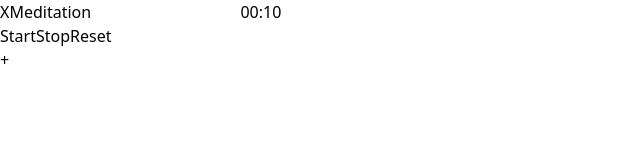
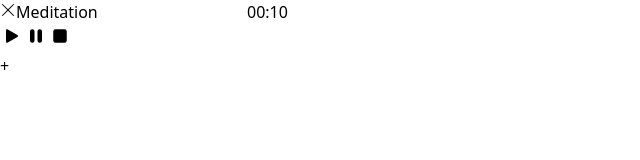
Before and after one commit to hsemo/timer, a React (Vite) app: page / in a window 1280 px wide. Shown: the top 160 px of the page, without its empty margins (0-640 px from the left). Built offline with nearby package versions, Linux system fonts and the light colour scheme.

Commit message:
added icons removed unnecessary <ul> from TimersList

```diff
--- a/package.json
+++ b/package.json
@@ -11,8 +11,8 @@
     "generate-pwa-assets": "pwa-assets-generator --preset minimal-2023 public/logo.svg"
   },
   "dependencies": {
-    "musquito": "^3.0.1",
     "react": "^18.3.1",
+    "react-bootstrap-icons": "^1.11.4",
     "react-dom": "^18.3.1"
   },
   "devDependencies": {
--- a/src/App.jsx
+++ b/src/App.jsx
@@ -25,23 +25,17 @@ function TimersList(){
     <div
       className="flex justify-center flex-wrap"
     >
-      <ul>
       {
         timers.map((timer) => {
           return (
-              <li
-                key={timer.id}
-              >
             <Timer
               id={timer.id}
               label={timer.label}
               time={timer.time}
             />
-              </li>
           );
         })
       }
-      </ul>
     </div>
   );
 }
--- a/src/components/Timer.jsx
+++ b/src/components/Timer.jsx
@@ -1,5 +1,6 @@
 import {useState, useEffect, useRef, useMemo} from 'react';
 import {useTimers} from '../contexts/TimerContextProvider.jsx';
+import {PlayFill, PauseFill, StopFill, XLg} from 'react-bootstrap-icons';
 
 import beep from '/beep1.mp3';
 import useWakeLock from '../hooks/useWakeLock.js';
@@ -56,13 +57,14 @@ function Timer({id, label: lbl, time: tm}) {
   return(
     <>
       <div
-        className="p-4 m-4 rounded-lg text-center text-white bg-neutral-800 flex flex-col relative"
+        className="p-4 m-4 rounded-lg text-center text-white \
+        bg-neutral-800 flex flex-col relative w-max"
       >
         <button
-          className="py-1 px-2 text-black rounded-full absolute top-2 right-2 bg-red-600 hover:bg-red-700"
+          className="p-2 text-black rounded-full absolute top-2 right-2 bg-red-600 hover:bg-red-700"
           onClick={(e) => deleteTimer(id)}
         >
-          X
+          <XLg />
         </button>
 
         <input
@@ -91,20 +93,20 @@ function Timer({id, label: lbl, time: tm}) {
             className="border rounded-l-lg"
             onClickHandlr={startTimer}
           >
-            Start
+            <PlayFill size={24} />
           </Button>
 
           <Button
             onClickHandlr={stopTimer}
           >
-            Stop
+            <PauseFill size={24} />
           </Button>
 
           <Button
             className="border rounded-r-lg bg-red-600 hover:bg-red-700"
             onClickHandlr={resetTimer}
           >
-            Reset
+            <StopFill size={24} />
           </Button>
         </div>
       </div>
@@ -160,7 +162,7 @@ function Button({className, onClickHandlr, children}){
 
   return(
     <button
-      className={"px-4 py-2 bg-green-500 hover:bg-green-600 focus:outline-none" + className}
+      className={"p-2 bg-green-500 hover:bg-green-600 focus:outline-none hover:text-black focus:text-black" + className}
       onClick={onClickHandlr}
     >
       {children}
```
Also changed, not shown: 1 other file (tests, documents, lock files or other folders). Lines whose indentation alone changed are shown as unchanged.
